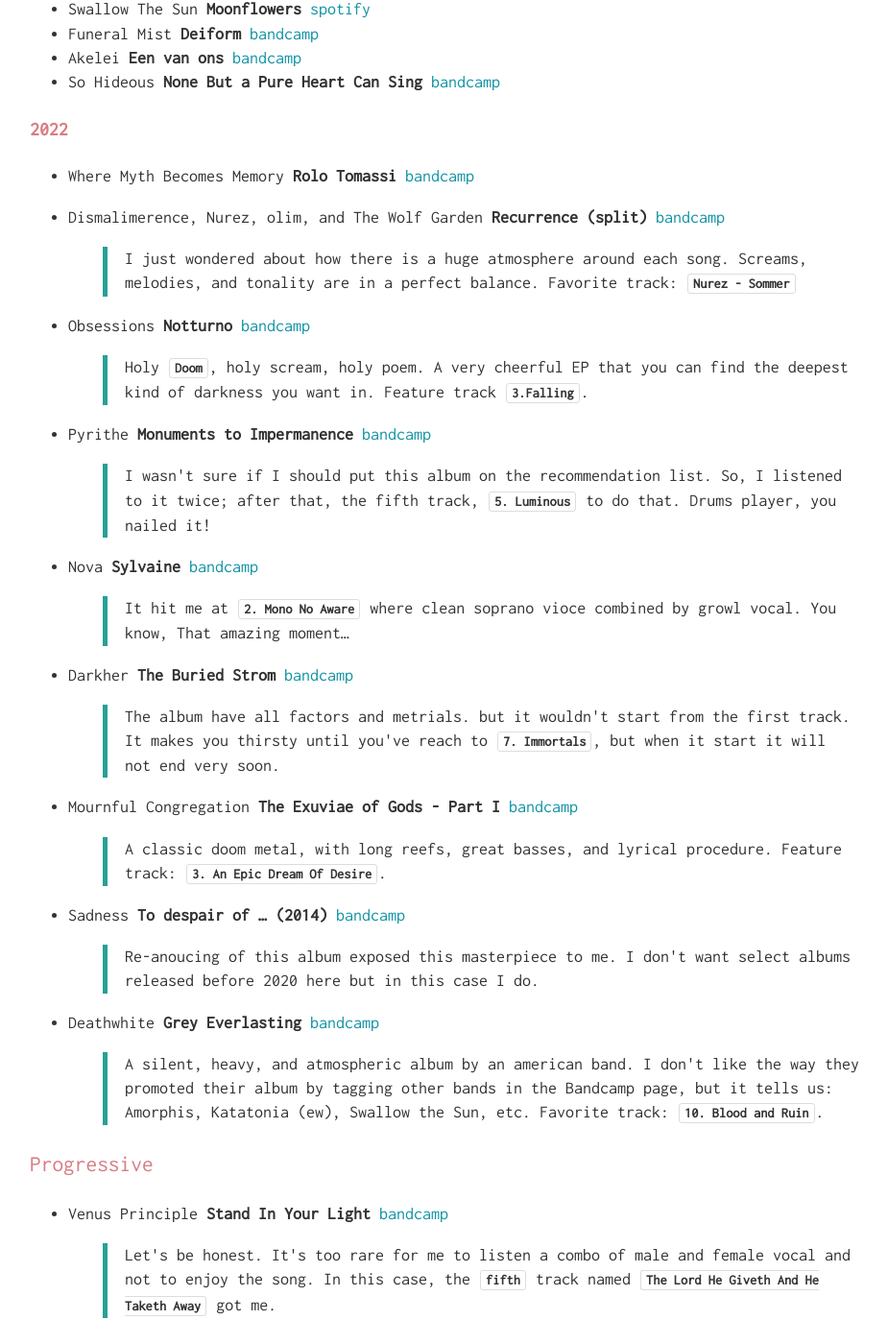
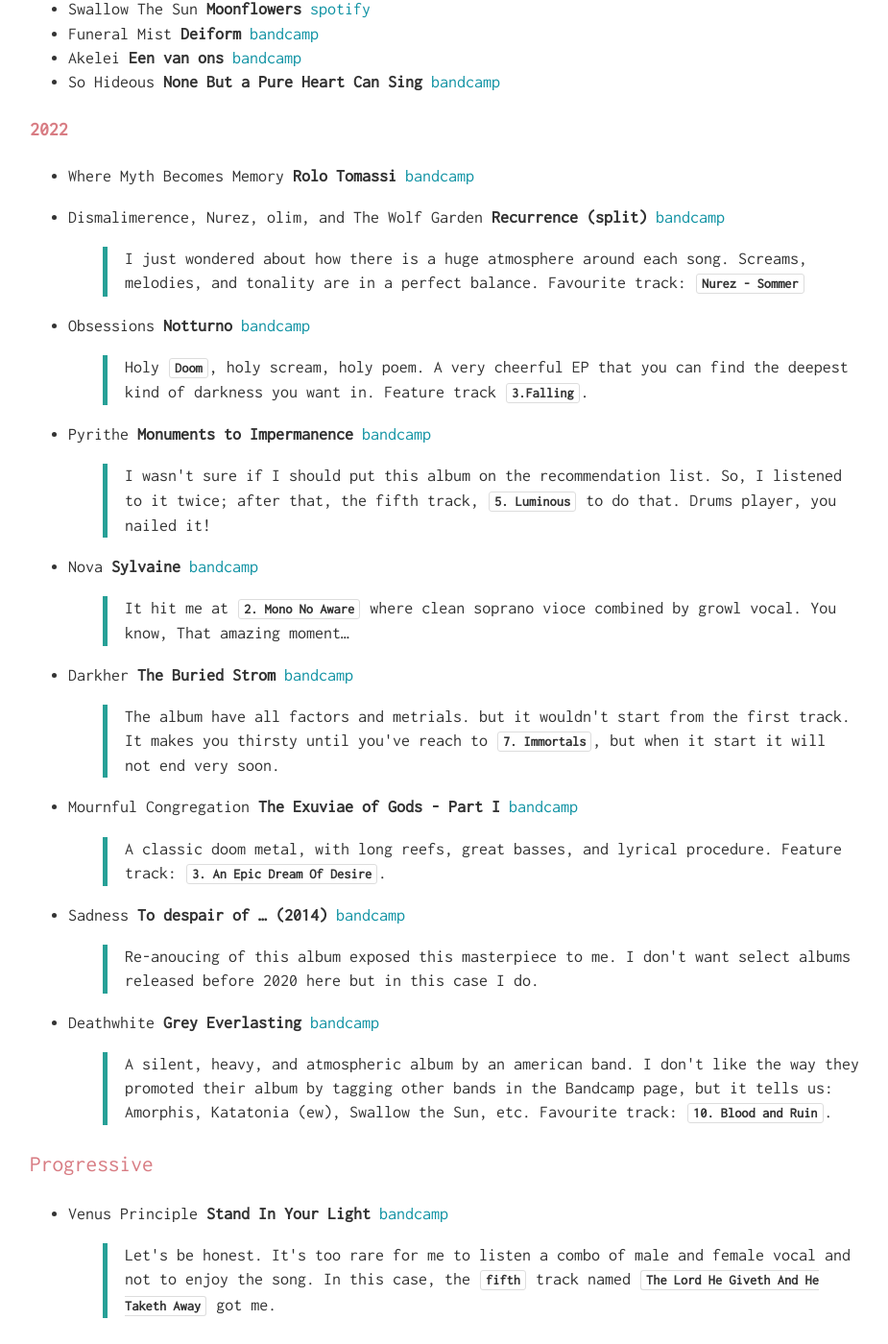
Before and after one commit to shosseinib/shosseinib.github.io, a Jekyll site: the page music.html, which Jekyll copies as it is, in a window 1280 px wide and 1400 px high, scrolled down 4158 px. Shown: the whole window at 96% size, without its empty margins (159-1084 px from the left). Built offline with Jekyll 4.4.1, drawn with Linux system fonts in a browser that asks for light colours; some web fonts are replaced; some of the changed text lies outside the part shown.

Commit message:
Replaces all "Favorite"s with "Favourite"

```diff
--- a/music.html
+++ b/music.html
@@ -3,7 +3,7 @@
 "http://www.w3.org/TR/xhtml1/DTD/xhtml1-strict.dtd">
 <html xmlns="http://www.w3.org/1999/xhtml" lang="en" xml:lang="en">
 <head>
-<!-- 2022-08-02 Tue 17:23 -->
+<!-- 2022-08-02 Tue 17:27 -->
 <meta http-equiv="Content-Type" content="text/html;charset=utf-8" />
 <meta name="viewport" content="width=device-width, initial-scale=1" />
 <title>Music Journal</title>
@@ -205,83 +205,83 @@
 <h2>Table of Contents</h2>
 <div id="text-table-of-contents" role="doc-toc">
 <ul>
-<li><a href="#orgceb124c"><b>Code of Conduct</b></a></li>
-<li><a href="#org89910ba"><b>Electronic</b></a>
+<li><a href="#org86b67d6"><b>Code of Conduct</b></a></li>
+<li><a href="#org82b231f"><b>Electronic</b></a>
 <ul>
-<li><a href="#orge643541">2021</a></li>
-<li><a href="#org00b7534">2022</a></li>
+<li><a href="#org505fc4b">2021</a></li>
+<li><a href="#orgf5210ff">2022</a></li>
 </ul>
 </li>
-<li><a href="#org1258014"><b>Experimental &amp; Improvisation</b></a>
+<li><a href="#orgb56f9ad"><b>Experimental &amp; Improvisation</b></a>
 <ul>
-<li><a href="#org26eab06">2019</a></li>
-<li><a href="#org2c6f180">2020</a></li>
-<li><a href="#org38a0081">2021</a></li>
-<li><a href="#org5dde78b">2022</a></li>
+<li><a href="#orgfe39f73">2019</a></li>
+<li><a href="#org6999514">2020</a></li>
+<li><a href="#orgffeed26">2021</a></li>
+<li><a href="#orgbaf36f1">2022</a></li>
 </ul>
 </li>
-<li><a href="#org675650f"><b>Jazz</b></a>
+<li><a href="#org503d502"><b>Jazz</b></a>
 <ul>
-<li><a href="#org68c4938">2019</a></li>
-<li><a href="#org951679a">2021</a></li>
-<li><a href="#org7dfd8b2">2022</a></li>
+<li><a href="#org9f608ec">2019</a></li>
+<li><a href="#org37a73f5">2021</a></li>
+<li><a href="#orgf3a2e00">2022</a></li>
 </ul>
 </li>
-<li><a href="#orgc183dee"><b>*Metal</b></a>
+<li><a href="#org42a9948"><b>*Metal</b></a>
 <ul>
-<li><a href="#org15c5239">Death</a>
+<li><a href="#org3c4b5b6">Death</a>
 <ul>
-<li><a href="#org9ac107b">2022</a></li>
+<li><a href="#orgd836be9">2022</a></li>
 </ul>
 </li>
-<li><a href="#org71be11c">Doom</a>
+<li><a href="#org138cc7d">Doom</a>
 <ul>
-<li><a href="#org5a34656">2021</a></li>
-<li><a href="#orgd5dbf5d">2022</a></li>
+<li><a href="#org5e11674">2021</a></li>
+<li><a href="#org5b3ef75">2022</a></li>
 </ul>
 </li>
-<li><a href="#org48ed542">Progressive</a></li>
+<li><a href="#orgde12dd1">Progressive</a></li>
 </ul>
 </li>
-<li><a href="#org20e0ba2"><b>Noise</b></a>
+<li><a href="#orgdc23bee"><b>Noise</b></a>
 <ul>
-<li><a href="#org2d61891">2022</a></li>
+<li><a href="#org7a68ed4">2022</a></li>
 </ul>
 </li>
-<li><a href="#orgf2b4684"><b>Post-everything</b></a>
+<li><a href="#org2a713ac"><b>Post-everything</b></a>
 <ul>
-<li><a href="#orgd776d7c">2021</a></li>
-<li><a href="#org08c2896">2022</a></li>
+<li><a href="#orga1c6fb2">2021</a></li>
+<li><a href="#org1a5a4c2">2022</a></li>
 </ul>
 </li>
 </ul>
 </div>
 </div>
-<div id="outline-container-orgceb124c" class="outline-2">
-<h2 id="orgceb124c"><b>Code of Conduct</b></h2>
-<div class="outline-text-2" id="text-orgceb124c">
+<div id="outline-container-org86b67d6" class="outline-2">
+<h2 id="org86b67d6"><b>Code of Conduct</b></h2>
+<div class="outline-text-2" id="text-org86b67d6">
 <p>
 Here I collect music albums that I consider worshiped (in my way) works in <code>Jazz</code>, <code>Post-Everything</code>, <code>Noise</code>, <code>*Metal</code>, <code>Electronic</code>, and <code>Experimental &amp; Improvisation</code>. The order is by year, but there is no order; I may re-sort them by their artist name later; who knows?
 </p>
 </div>
 </div>
 
-<div id="outline-container-org89910ba" class="outline-2">
-<h2 id="org89910ba"><b>Electronic</b></h2>
-<div class="outline-text-2" id="text-org89910ba">
+<div id="outline-container-org82b231f" class="outline-2">
+<h2 id="org82b231f"><b>Electronic</b></h2>
+<div class="outline-text-2" id="text-org82b231f">
 </div>
-<div id="outline-container-orge643541" class="outline-3">
-<h3 id="orge643541">2021</h3>
-<div class="outline-text-3" id="text-orge643541">
+<div id="outline-container-org505fc4b" class="outline-3">
+<h3 id="org505fc4b">2021</h3>
+<div class="outline-text-3" id="text-org505fc4b">
 <ul class="org-ul">
 <li>Doyeq <b>Never Back</b> <a href="https://fuselab.bandcamp.com/album/never-back">bandcamp</a></li>
 <li>HEXSYSTEM <b>Interface OST Vol. II</b> <a href="https://hexsystem.bandcamp.com/album/interface-ost-vol-ii?from=fandiscflw">bandcamp</a></li>
 </ul>
 </div>
 </div>
-<div id="outline-container-org00b7534" class="outline-3">
-<h3 id="org00b7534">2022</h3>
-<div class="outline-text-3" id="text-org00b7534">
+<div id="outline-container-orgf5210ff" class="outline-3">
+<h3 id="orgf5210ff">2022</h3>
+<div class="outline-text-3" id="text-orgf5210ff">
 <ul class="org-ul">
 <li>HEXSYSTEM <b>No Confluence</b> <a href="https://hexsystem.bandcamp.com/album/no-confluence?from=fanpub_fnb">bandcamp</a></li>
 <li><p>
@@ -296,29 +296,29 @@
 </div>
 </div>
 </div>
-<div id="outline-container-org1258014" class="outline-2">
-<h2 id="org1258014"><b>Experimental &amp; Improvisation</b></h2>
-<div class="outline-text-2" id="text-org1258014">
+<div id="outline-container-orgb56f9ad" class="outline-2">
+<h2 id="orgb56f9ad"><b>Experimental &amp; Improvisation</b></h2>
+<div class="outline-text-2" id="text-orgb56f9ad">
 </div>
-<div id="outline-container-org26eab06" class="outline-3">
-<h3 id="org26eab06">2019</h3>
-<div class="outline-text-3" id="text-org26eab06">
+<div id="outline-container-orgfe39f73" class="outline-3">
+<h3 id="orgfe39f73">2019</h3>
+<div class="outline-text-3" id="text-orgfe39f73">
 <ul class="org-ul">
 <li>Sam Andreae/David Birchall/Toshimaru Nakamura/Otto Willberg <b>UK ツアー 2019</b> <a href="https://scatterarchive.bandcamp.com/album/uk-2019?from=fandiscflw">bandcamp</a></li>
 </ul>
 </div>
 </div>
-<div id="outline-container-org2c6f180" class="outline-3">
-<h3 id="org2c6f180">2020</h3>
-<div class="outline-text-3" id="text-org2c6f180">
+<div id="outline-container-org6999514" class="outline-3">
+<h3 id="org6999514">2020</h3>
+<div class="outline-text-3" id="text-org6999514">
 <ul class="org-ul">
 <li>Jean-Luc Guionnet, Annette Krebs <b>pointe sèche</b> <a href="https://annettekrebs.bandcamp.com/album/pointe-s-che">bandcamp</a></li>
 </ul>
 </div>
 </div>
-<div id="outline-container-org38a0081" class="outline-3">
-<h3 id="org38a0081">2021</h3>
-<div class="outline-text-3" id="text-org38a0081">
+<div id="outline-container-orgffeed26" class="outline-3">
+<h3 id="orgffeed26">2021</h3>
+<div class="outline-text-3" id="text-orgffeed26">
 <ul class="org-ul">
 <li>Guilherme Rodrigues &amp; Carlos Santos <b>Uncommon Symmetries</b> <a href="https://guilhermerodrigues.bandcamp.com/album/uncommon-symmetries">bandcamp</a></li>
 <li>I/O - Carlos Santos and Ulrich Mitzlaff <b>Studies on Colour Field Modulation</b> <a href="https://carlossantos.bandcamp.com/album/studies-on-colour-field-modulation">bandcamp</a></li>
@@ -327,9 +327,9 @@
 </ul>
 </div>
 </div>
-<div id="outline-container-org5dde78b" class="outline-3">
-<h3 id="org5dde78b">2022</h3>
-<div class="outline-text-3" id="text-org5dde78b">
+<div id="outline-container-orgbaf36f1" class="outline-3">
+<h3 id="orgbaf36f1">2022</h3>
+<div class="outline-text-3" id="text-orgbaf36f1">
 <ul class="org-ul">
 <li>Mark Wagner <b>S☉N RISE / S☉N OF THE SUN</b> <a href="https://zamzamrec.bandcamp.com/album/s-n-rise-s-n-of-the-sun">bandcamp</a></li>
 <li><p>
@@ -344,21 +344,21 @@
 </div>
 </div>
 </div>
-<div id="outline-container-org675650f" class="outline-2">
-<h2 id="org675650f"><b>Jazz</b></h2>
-<div class="outline-text-2" id="text-org675650f">
+<div id="outline-container-org503d502" class="outline-2">
+<h2 id="org503d502"><b>Jazz</b></h2>
+<div class="outline-text-2" id="text-org503d502">
 </div>
-<div id="outline-container-org68c4938" class="outline-3">
-<h3 id="org68c4938">2019</h3>
-<div class="outline-text-3" id="text-org68c4938">
+<div id="outline-container-org9f608ec" class="outline-3">
+<h3 id="org9f608ec">2019</h3>
+<div class="outline-text-3" id="text-org9f608ec">
 <ul class="org-ul">
 <li>Enrico Rava &amp; Joe Lovano <b>Roma (Live)</b> <a href="https://open.spotify.com/album/7oJD5GX7laQuDzSz10eKS2">spotify</a></li>
 </ul>
 </div>
 </div>
-<div id="outline-container-org951679a" class="outline-3">
-<h3 id="org951679a">2021</h3>
-<div class="outline-text-3" id="text-org951679a">
+<div id="outline-container-org37a73f5" class="outline-3">
+<h3 id="org37a73f5">2021</h3>
+<div class="outline-text-3" id="text-org37a73f5">
 <ul class="org-ul">
 <li>Mira Martin-Gray, Bryan Qu, Karen Ng, Nick Dunston <b>Trumpet &amp; Drums REMIX Festival</b> <a href="https://linaallemano.bandcamp.com/album/trumpet-drums-remix-festival">bandcamp</a></li>
 <li>Milton Man Gogh <b>The Great Reset</b> <a href="https://miltonmangogh.bandcamp.com/album/the-great-reset-2?from=fandiscflw">bandcamp</a></li>
@@ -415,9 +415,9 @@
 </ul>
 </div>
 </div>
-<div id="outline-container-org7dfd8b2" class="outline-3">
-<h3 id="org7dfd8b2">2022</h3>
-<div class="outline-text-3" id="text-org7dfd8b2">
+<div id="outline-container-orgf3a2e00" class="outline-3">
+<h3 id="orgf3a2e00">2022</h3>
+<div class="outline-text-3" id="text-orgf3a2e00">
 <ul class="org-ul">
 <li>Joel Lyssarides <b>Stay Now</b> <a href="https://joellyssarides.bandcamp.com/releases">bandcamp</a></li>
 <li><p>
@@ -449,17 +449,17 @@
 </div>
 </div>
 
-<div id="outline-container-orgc183dee" class="outline-2">
-<h2 id="orgc183dee"><b>*Metal</b></h2>
-<div class="outline-text-2" id="text-orgc183dee">
+<div id="outline-container-org42a9948" class="outline-2">
+<h2 id="org42a9948"><b>*Metal</b></h2>
+<div class="outline-text-2" id="text-org42a9948">
 </div>
-<div id="outline-container-org15c5239" class="outline-3">
-<h3 id="org15c5239">Death</h3>
-<div class="outline-text-3" id="text-org15c5239">
+<div id="outline-container-org3c4b5b6" class="outline-3">
+<h3 id="org3c4b5b6">Death</h3>
+<div class="outline-text-3" id="text-org3c4b5b6">
 </div>
-<div id="outline-container-org9ac107b" class="outline-4">
-<h4 id="org9ac107b">2022</h4>
-<div class="outline-text-4" id="text-org9ac107b">
+<div id="outline-container-orgd836be9" class="outline-4">
+<h4 id="orgd836be9">2022</h4>
+<div class="outline-text-4" id="text-orgd836be9">
 <ul class="org-ul">
 <li><p>
 Septicflesh <b>Modern Primitive</b> <a href="https://septicflesh.bandcamp.com/album/modern-primitive?from=fanpub_nfnb_pr">bandcamp</a>
@@ -473,13 +473,13 @@
 </div>
 </div>
 </div>
-<div id="outline-container-org71be11c" class="outline-3">
-<h3 id="org71be11c">Doom</h3>
-<div class="outline-text-3" id="text-org71be11c">
+<div id="outline-container-org138cc7d" class="outline-3">
+<h3 id="org138cc7d">Doom</h3>
+<div class="outline-text-3" id="text-org138cc7d">
 </div>
-<div id="outline-container-org5a34656" class="outline-4">
-<h4 id="org5a34656">2021</h4>
-<div class="outline-text-4" id="text-org5a34656">
+<div id="outline-container-org5e11674" class="outline-4">
+<h4 id="org5e11674">2021</h4>
+<div class="outline-text-4" id="text-org5e11674">
 <ul class="org-ul">
 <li>Abysmal Grief <b>Funeral Cult of Personality</b> <a href="https://sunandmoonrecords.bandcamp.com/album/funeral-cult-of-personality">bandcamp</a></li>
 <li>Funeralium <b>Funeralium</b> <a href="https://funeralium.bandcamp.com/album/funeralium?from=fannewrel">bandcamp</a></li>
@@ -490,9 +490,9 @@
 </ul>
 </div>
 </div>
-<div id="outline-container-orgd5dbf5d" class="outline-4">
-<h4 id="orgd5dbf5d">2022</h4>
-<div class="outline-text-4" id="text-orgd5dbf5d">
+<div id="outline-container-org5b3ef75" class="outline-4">
+<h4 id="org5b3ef75">2022</h4>
+<div class="outline-text-4" id="text-org5b3ef75">
 <ul class="org-ul">
 <li>Where Myth Becomes Memory <b>Rolo Tomassi</b> <a href="https://rolotomassi.bandcamp.com/album/where-myth-becomes-memory?from=fanpub_fnb_pr">bandcamp</a></li>
 <li><p>
@@ -500,7 +500,7 @@
 </p>
 <blockquote>
 <p>
-I just wondered about how there is a huge atmosphere around each song. Screams, melodies, and tonality are in a perfect balance. Favorite track: <b><code>Nurez - Sommer</code></b>
+I just wondered about how there is a huge atmosphere around each song. Screams, melodies, and tonality are in a perfect balance. Favourite track: <b><code>Nurez - Sommer</code></b>
 </p>
 </blockquote></li>
 <li><p>
@@ -556,16 +556,16 @@
 </p>
 <blockquote>
 <p>
-A silent, heavy, and atmospheric album by an american band. I don't like the way they promoted their album by tagging other bands in the Bandcamp page, but it tells us: Amorphis, Katatonia (ew), Swallow the Sun, etc. Favorite track: <b><code>10. Blood and Ruin</code></b>.
+A silent, heavy, and atmospheric album by an american band. I don't like the way they promoted their album by tagging other bands in the Bandcamp page, but it tells us: Amorphis, Katatonia (ew), Swallow the Sun, etc. Favourite track: <b><code>10. Blood and Ruin</code></b>.
 </p>
 </blockquote></li>
 </ul>
 </div>
 </div>
 </div>
-<div id="outline-container-org48ed542" class="outline-3">
-<h3 id="org48ed542">Progressive</h3>
-<div class="outline-text-3" id="text-org48ed542">
+<div id="outline-container-orgde12dd1" class="outline-3">
+<h3 id="orgde12dd1">Progressive</h3>
+<div class="outline-text-3" id="text-orgde12dd1">
 <ul class="org-ul">
 <li><p>
 Venus Principle <b>Stand In Your Light</b> <a href="https://venusprinciple.bandcamp.com/album/stand-in-your-light-deluxe-edition?from=fanpub_nfnb_pr">bandcamp</a>
@@ -579,13 +579,13 @@
 </div>
 </div>
 </div>
-<div id="outline-container-org20e0ba2" class="outline-2">
-<h2 id="org20e0ba2"><b>Noise</b></h2>
-<div class="outline-text-2" id="text-org20e0ba2">
+<div id="outline-container-orgdc23bee" class="outline-2">
+<h2 id="orgdc23bee"><b>Noise</b></h2>
+<div class="outline-text-2" id="text-orgdc23bee">
 </div>
-<div id="outline-container-org2d61891" class="outline-3">
-<h3 id="org2d61891">2022</h3>
-<div class="outline-text-3" id="text-org2d61891">
+<div id="outline-container-org7a68ed4" class="outline-3">
+<h3 id="org7a68ed4">2022</h3>
+<div class="outline-text-3" id="text-org7a68ed4">
 <ul class="org-ul">
 <li><p>
 Portal to the God Damn Blood Dimension <b>Rotten Fruit; Regular Orchard</b> <a href="https://portaltothegoddamnblooddimension.bandcamp.com/album/rotten-fruit-regular-orchard?from=fandiscflw">bandcamp</a>
@@ -615,13 +615,13 @@
 </div>
 </div>
 </div>
-<div id="outline-container-orgf2b4684" class="outline-2">
-<h2 id="orgf2b4684"><b>Post-everything</b></h2>
-<div class="outline-text-2" id="text-orgf2b4684">
+<div id="outline-container-org2a713ac" class="outline-2">
+<h2 id="org2a713ac"><b>Post-everything</b></h2>
+<div class="outline-text-2" id="text-org2a713ac">
 </div>
-<div id="outline-container-orgd776d7c" class="outline-3">
-<h3 id="orgd776d7c">2021</h3>
-<div class="outline-text-3" id="text-orgd776d7c">
+<div id="outline-container-orga1c6fb2" class="outline-3">
+<h3 id="orga1c6fb2">2021</h3>
+<div class="outline-text-3" id="text-orga1c6fb2">
 <ul class="org-ul">
 <li>Hope Drone <b>Husk</b> <a href="https://hopedrone.bandcamp.com/album/husk">bandcamp</a></li>
 <li>Der Weg Einer Freihei <b>Noktvrn</b> <a href="https://derwegeinerfreiheitsom.bandcamp.com/album/noktvrn?from=fanpub_nfnb_pr">bandcamp</a></li>
@@ -649,9 +649,9 @@
 </ul>
 </div>
 </div>
-<div id="outline-container-org08c2896" class="outline-3">
-<h3 id="org08c2896">2022</h3>
-<div class="outline-text-3" id="text-org08c2896">
+<div id="outline-container-org1a5a4c2" class="outline-3">
+<h3 id="org1a5a4c2">2022</h3>
+<div class="outline-text-3" id="text-org1a5a4c2">
 <ul class="org-ul">
 <li><p>
 Caroline <b>Caroline</b> <a href="https://open.spotify.com/album/4X12VfRomM649eKXd1qKMf">spotify</a>
@@ -684,7 +684,7 @@
 </div>
 <div id="postamble" class="status">
 <p class="author">Author: <a href="https://shosseinib.github.io">shosseinib</a>, a noise enthusiast</p>
-<p class="date">Created: 2022-08-02 Tue 17:23</p>
+<p class="date">Created: 2022-08-02 Tue 17:27</p>
 <p class="validation"><a href="https://validator.w3.org/check?uri=referer">Validate</a></p>
 </div>
 </body>
--- a/music.org
+++ b/music.org
@@ -107,7 +107,7 @@
 - Where Myth Becomes Memory *Rolo Tomassi* [[https://rolotomassi.bandcamp.com/album/where-myth-becomes-memory?from=fanpub_fnb_pr][bandcamp]]
 - Dismalimerence, Nurez, olim, and The Wolf Garden *Recurrence (split)* [[https://thewolfgarden.bandcamp.com/album/recurrence-split?from=fanpub_fnb_pr&utm_campaign=thewolfgarden+album+recurrence-split][bandcamp]]
   #+begin_quote
-  I just wondered about how there is a huge atmosphere around each song. Screams, melodies, and tonality are in a perfect balance. Favorite track: *=Nurez - Sommer=*
+  I just wondered about how there is a huge atmosphere around each song. Screams, melodies, and tonality are in a perfect balance. Favourite track: *=Nurez - Sommer=*
   #+end_quote
 - Obsessions  *Notturno* [[https://hypnoticdirgerecords.bandcamp.com/album/obsessions][bandcamp]]
   #+begin_quote
@@ -135,7 +135,7 @@
   #+end_quote
 - Deathwhite *Grey Everlasting* [[https://deathwhite.bandcamp.com/album/grey-everlasting?from=fanpub_nfnb_pr&utm_source=album_release&utm_medium=email&utm_content=fanpub_nfnb_pr&utm_campaign=deathwhite+album+grey-everlasting][bandcamp]]
   #+begin_quote
-  A silent, heavy, and atmospheric album by an american band. I don't like the way they promoted their album by tagging other bands in the Bandcamp page, but it tells us: Amorphis, Katatonia (ew), Swallow the Sun, etc. Favorite track: *=10. Blood and Ruin=*.
+  A silent, heavy, and atmospheric album by an american band. I don't like the way they promoted their album by tagging other bands in the Bandcamp page, but it tells us: Amorphis, Katatonia (ew), Swallow the Sun, etc. Favourite track: *=10. Blood and Ruin=*.
   #+end_quote
 ** Progressive
 - Venus Principle *Stand In Your Light* [[https://venusprinciple.bandcamp.com/album/stand-in-your-light-deluxe-edition?from=fanpub_nfnb_pr][bandcamp]]
```
